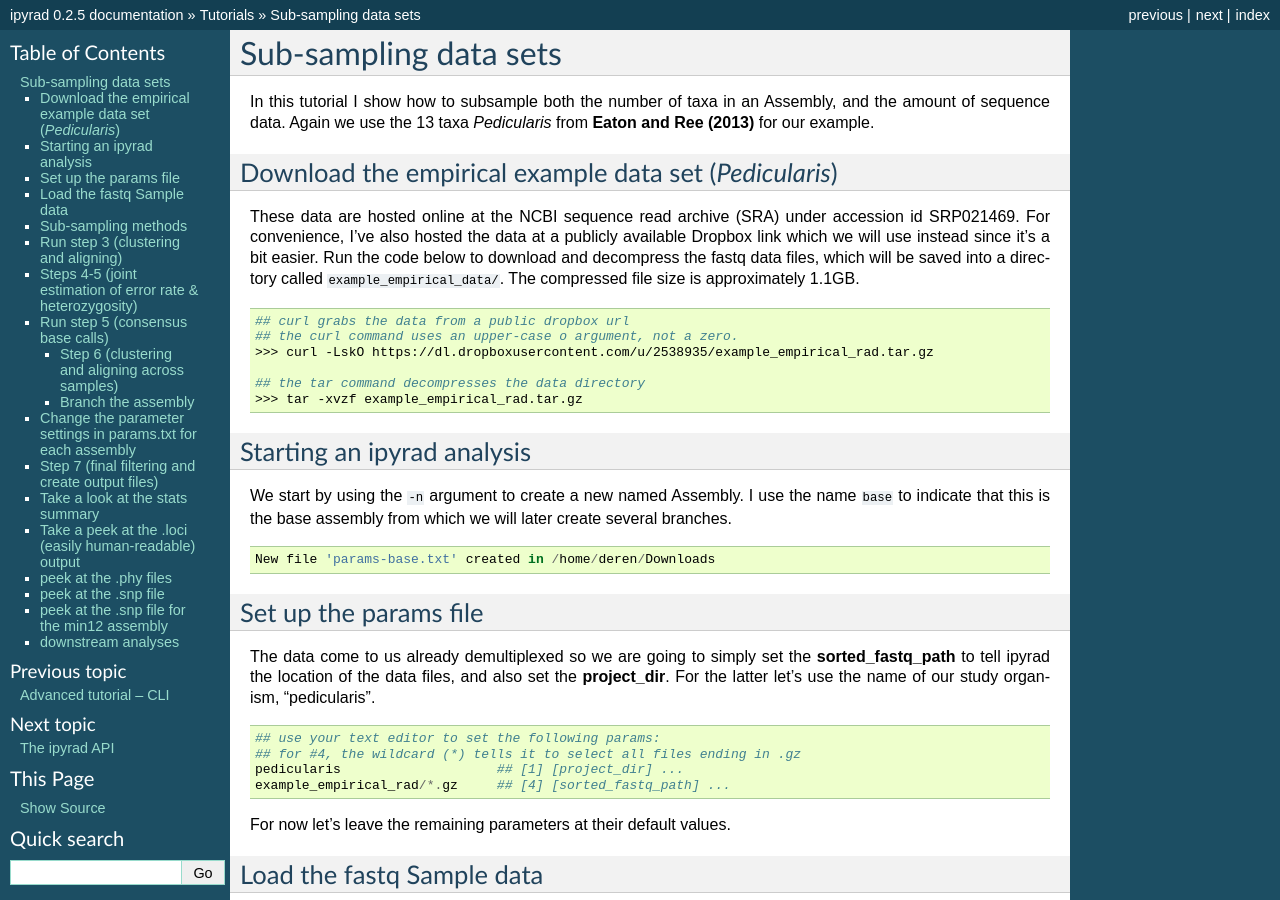
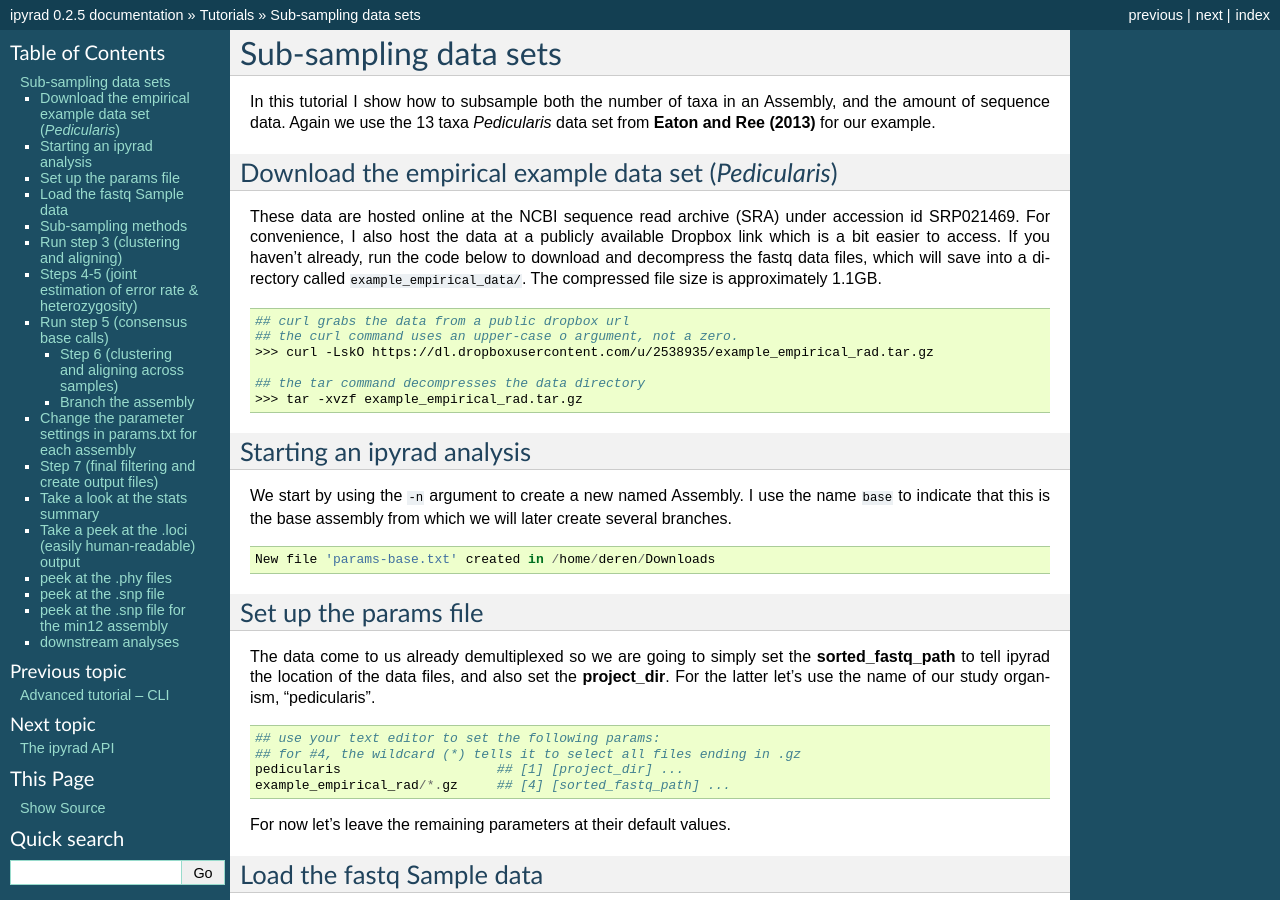
Before and after one commit to dereneaton/ipyrad, a Sphinx documentation site: the page built from docs/pedicularis_cli.rst, in a window 1280 px wide and 900 px high. Built offline with Sphinx 7.4.7, drawn with Linux system fonts in a browser that asks for light colours; pages that are not in the unit, such as notebooks, are missing from menus; the version number is read from the project's files by our own code.

Commit message:
updating pedic tut

```diff
--- a/docs/pedicularis_cli.rst
+++ b/docs/pedicularis_cli.rst
@@ -7,7 +7,7 @@
 Sub-sampling data sets
 =======================
 In this tutorial I show how to subsample both the number of taxa in an Assembly,
-and the amount of sequence data. Again we use the 13 taxa *Pedicularis*
+and the amount of sequence data. Again we use the 13 taxa *Pedicularis* data set
 from **Eaton and Ree (2013)** for our example.
 
 ..  use an empirical data set for the example.
@@ -20,11 +20,11 @@ from **Eaton and Ree (2013)** for our example.
 Download the empirical example data set (*Pedicularis*)
 ~~~~~~~~~~~~~~~~~~~~~~~~~~~~~~~~~~~~~~~~~~~~~~~~~~~~~~~
 These data are hosted online at the NCBI sequence read archive (SRA) under
-accession id SRP021469. For convenience, I've also hosted the data at a
-publicly available Dropbox link which we will use instead since it's a bit easier.
-Run the code below to download and decompress the fastq data files, which
-will be saved into a directory called ``example_empirical_data/``.
-The compressed file size is approximately 1.1GB.
+accession id SRP021469. For convenience, I also host the data at a
+publicly available Dropbox link which is a bit easier to access.
+If you haven't already, run the code below to download and decompress the
+fastq data files, which will save into a directory called
+``example_empirical_data/``. The compressed file size is approximately 1.1GB.
 
 .. code:: bash
 
```
